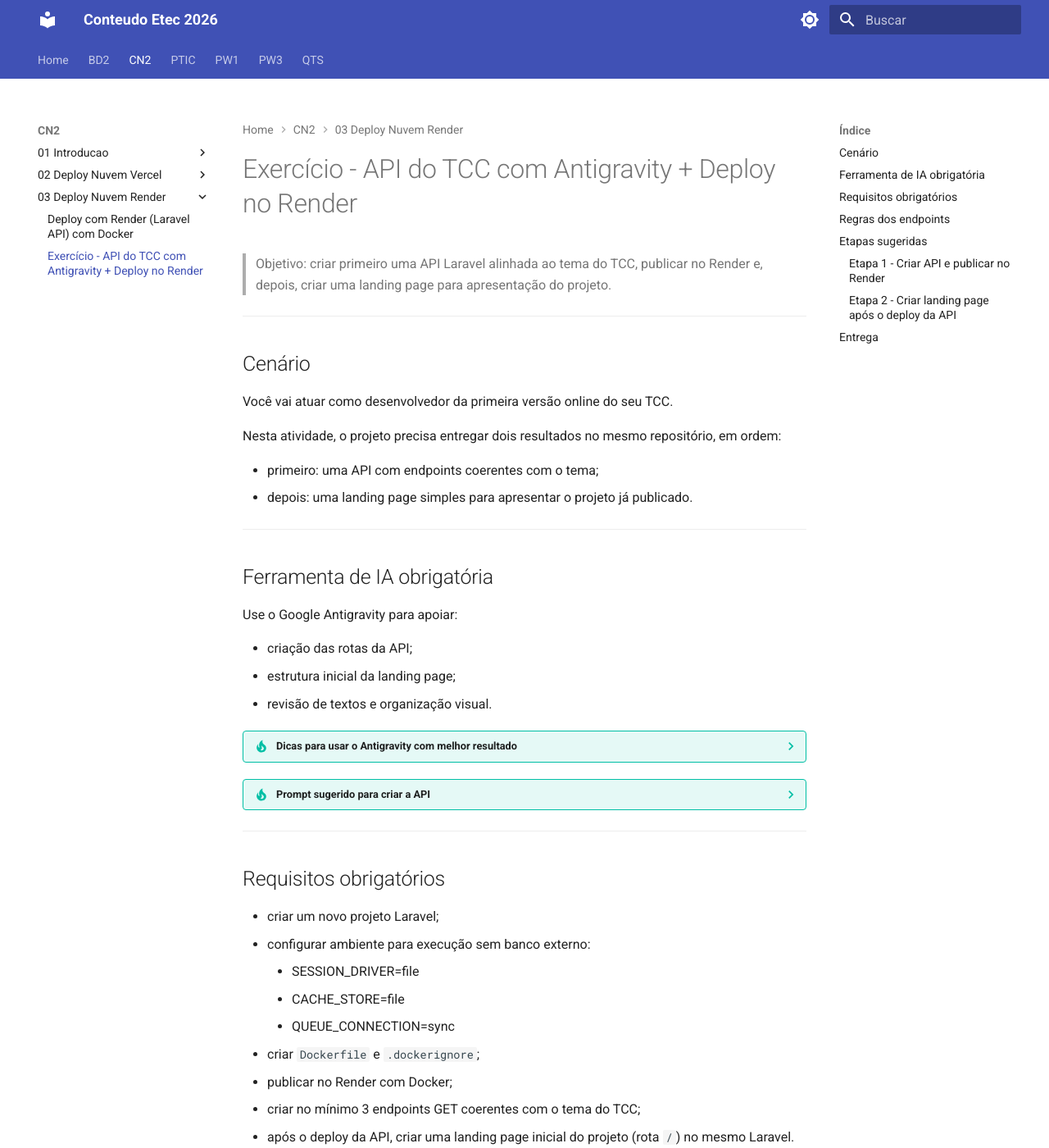
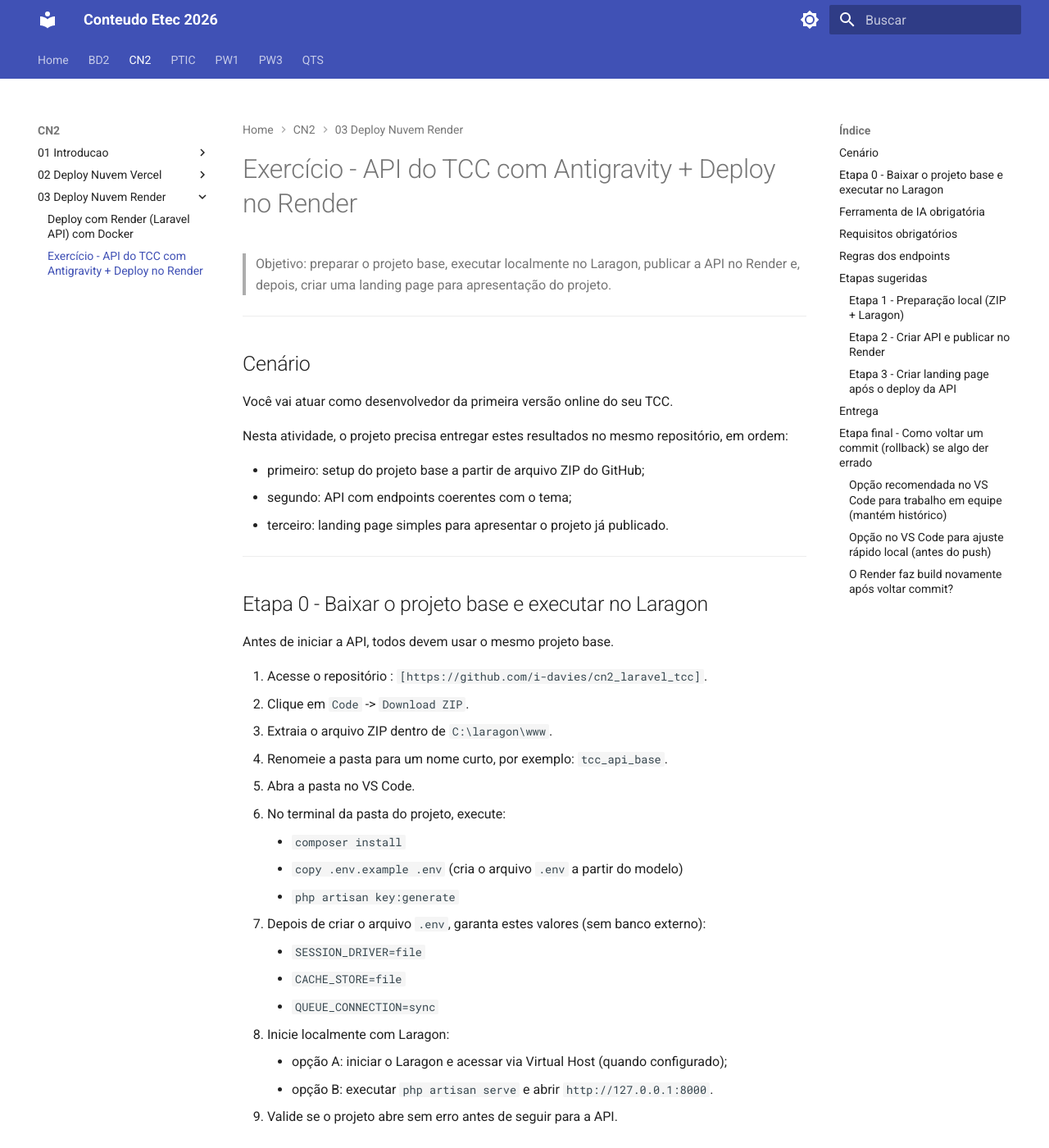
Before and after one commit to i-davies/Conteudo-Etec-2026, an MkDocs documentation site: the page built from docs/CN2/03_Deploy_Nuvem_Render/02_Exercicio_API_TCC_Antigravity_Render.md, in a window 1280 px wide and 1400 px high. Shown: the whole window at 82% size. Built offline with MkDocs 1.6.1 and Material for MkDocs 9.7.7, drawn with Linux system fonts in a browser that asks for light colours; some of the changed text lies outside the part shown.

Commit message:
feat: CN2 Api TCC com Laravel

```diff
--- a/docs/CN2/03_Deploy_Nuvem_Render/02_Exercicio_API_TCC_Antigravity_Render.md
+++ b/docs/CN2/03_Deploy_Nuvem_Render/02_Exercicio_API_TCC_Antigravity_Render.md
@@ -1,6 +1,6 @@
 # Exercício - API do TCC com Antigravity + Deploy no Render
 
-> Objetivo: criar primeiro uma API Laravel alinhada ao tema do TCC, publicar no Render e, depois, criar uma landing page para apresentação do projeto.
+> Objetivo: preparar o projeto base, executar localmente no Laragon, publicar a API no Render e, depois, criar uma landing page para apresentação do projeto.
 
 ---
 
@@ -8,10 +8,35 @@
 
 Você vai atuar como desenvolvedor da primeira versão online do seu TCC.
 
-Nesta atividade, o projeto precisa entregar dois resultados no mesmo repositório, em ordem:
+Nesta atividade, o projeto precisa entregar estes resultados no mesmo repositório, em ordem:
 
-- primeiro: uma API com endpoints coerentes com o tema;
-- depois: uma landing page simples para apresentar o projeto já publicado.
+- primeiro: setup do projeto base a partir de arquivo ZIP do GitHub;
+- segundo: API com endpoints coerentes com o tema;
+- terceiro: landing page simples para apresentar o projeto já publicado.
+
+---
+
+## Etapa 0 - Baixar o projeto base e executar no Laragon
+
+Antes de iniciar a API, todos devem usar o mesmo projeto base.
+
+1. Acesse o repositório : `[https://github.com/i-davies/cn2_laravel_tcc]`.
+2. Clique em `Code` -> `Download ZIP`.
+3. Extraia o arquivo ZIP dentro de `C:\laragon\www`.
+4. Renomeie a pasta para um nome curto, por exemplo: `tcc_api_base`.
+5. Abra a pasta no VS Code.
+6. No terminal da pasta do projeto, execute:
+    - `composer install`
+    - `copy .env.example .env` (cria o arquivo `.env` a partir do modelo)
+    - `php artisan key:generate`
+7. Depois de criar o arquivo `.env`, garanta estes valores (sem banco externo):
+    - `SESSION_DRIVER=file`
+    - `CACHE_STORE=file`
+    - `QUEUE_CONNECTION=sync`
+8. Inicie localmente com Laragon:
+    - opção A: iniciar o Laragon e acessar via Virtual Host (quando configurado);
+    - opção B: executar `php artisan serve` e abrir `http://127.0.0.1:8000`.
+9. Valide se o projeto abre sem erro antes de seguir para a API.
 
 ---
 
@@ -46,11 +71,13 @@ Use o Google Antigravity para apoiar:
 
 ## Requisitos obrigatórios
 
-- criar um novo projeto Laravel;
+- baixar o projeto base via ZIP do GitHub;
+- executar o projeto localmente no Laragon antes do deploy;
 - configurar ambiente para execução sem banco externo:
     - SESSION_DRIVER=file
     - CACHE_STORE=file
     - QUEUE_CONNECTION=sync
+- configurar no Render as variáveis de ambiente necessárias da aplicação (incluindo `APP_KEY` e as variáveis sem banco externo);
 - criar `Dockerfile` e `.dockerignore`;
 - publicar no Render com Docker;
 - criar no mínimo 3 endpoints GET coerentes com o tema do TCC;
@@ -74,18 +101,31 @@ Evite endpoints genéricos sem relação com o tema.
 
 ## Etapas sugeridas
 
-### Etapa 1 - Criar API e publicar no Render
+### Etapa 1 - Preparação local (ZIP + Laragon)
 
-1. Crie o projeto Laravel.
-2. Use o prompt sugerido no Antigravity para gerar as rotas da API.
-3. Ajuste o arquivo `routes/api.php`.
-4. Teste os endpoints localmente.
-5. Configure `Dockerfile` e `.dockerignore`.
-6. Faça push para GitHub.
-7. Publique no Render via Web Service com Docker.
-8. Teste os endpoints `/api/...` em produção.
+1. Faça o download do projeto via ZIP no GitHub.
+2. Extraia em `C:\laragon\www` e abra no VS Code.
+3. Instale dependências e gere a chave da aplicação.
+4. Ajuste as variáveis de ambiente para rodar sem banco externo.
+5. Execute localmente com Laragon e valide a rota `/`.
 
-### Etapa 2 - Criar landing page após o deploy da API
+### Etapa 2 - Criar API e publicar no Render
+
+1. Use o prompt sugerido no Antigravity para gerar as rotas da API.
+2. Ajuste o arquivo `routes/api.php`.
+3. Teste os endpoints localmente.
+4. Configure `Dockerfile` e `.dockerignore`.
+5. Faça push para GitHub.
+6. Publique no Render via Web Service com Docker.
+7. No painel do Render, abra o serviço publicado e acesse `Environment` para cadastrar as variáveis:
+    - `APP_KEY` = valor gerado no seu `.env` local (exemplo: `base64:...`)
+    - `SESSION_DRIVER` = `file`
+    - `CACHE_STORE` = `file`
+    - `QUEUE_CONNECTION` = `sync`
+8. Salve as variáveis e aguarde o novo deploy automático do Render.
+9. Teste os endpoints `/api/...` em produção.
+
+### Etapa 3 - Criar landing page após o deploy da API
 
 A landing page deve explicar o seu projeto de forma curta e clara.
 
@@ -132,3 +172,48 @@ Enviar:
 ??? warning "Uso responsável de IA"
     A IA acelera o desenvolvimento, mas a responsabilidade final é do aluno.
     Revise conteúdo, ortografia, coerência e funcionamento antes da entrega.
+
+---
+
+## Etapa final - Como voltar um commit (rollback) se algo der errado
+
+Durante o desenvolvimento com IA, pode acontecer de um commit introduzir erros.
+Nestes casos, vocês podem voltar o projeto para um estado anterior.
+
+### Opção recomendada no VS Code para trabalho em equipe (mantém histórico)
+
+Use esta opção quando o commit já foi enviado para o GitHub.
+
+1. Abra o painel de controle de versão do VS Code:
+    - atalho: `Ctrl + Shift + G`
+2. Abra a Paleta de Comandos:
+    - atalho: `Ctrl + Shift + P`
+3. Execute o comando `Git: Revert Commit`.
+4. Selecione o commit que deseja desfazer.
+5. Faça o push pelo próprio VS Code (`Sync Changes` ou `Push`).
+
+Resultado: o commit original continua no histórico, mas suas mudanças são desfeitas por um novo commit.
+
+### Opção no VS Code para ajuste rápido local (antes do push)
+
+Use quando o commit ainda não foi enviado para o GitHub.
+
+1. Abra a Paleta de Comandos (`Ctrl + Shift + P`).
+2. Execute `Git: Undo Last Commit`.
+3. Ajuste o código e faça um novo commit.
+
+Atenção: para commits já enviados, prefira `Git: Revert Commit`.
+
+Evite reescrever histórico de branch compartilhado da turma.
+
+### O Render faz build novamente após voltar commit?
+
+Sim, se houver novo push no branch conectado ao serviço (exemplo: main), o Render inicia um novo build automaticamente.
+
+Exemplos que disparam novo build:
+
+- usar `Git: Revert Commit` e depois `Push`;
+- desfazer localmente e depois enviar novo commit com `Push`;
+- qualquer novo envio para o branch monitorado pelo Render.
+
+Se você voltar somente no seu computador e não fizer push, o Render não rebuilda.
```
